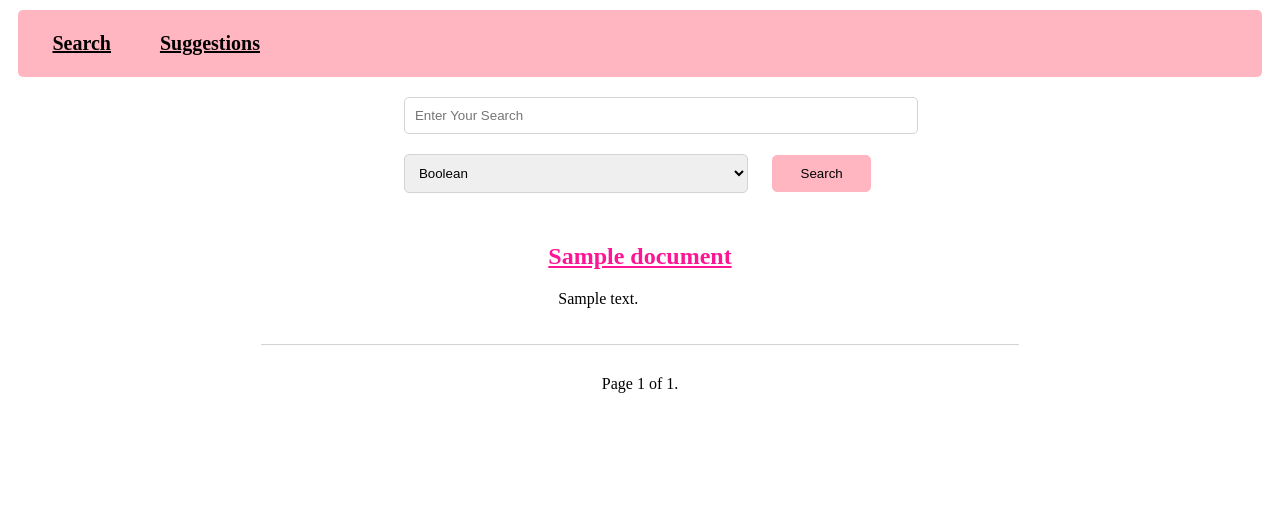
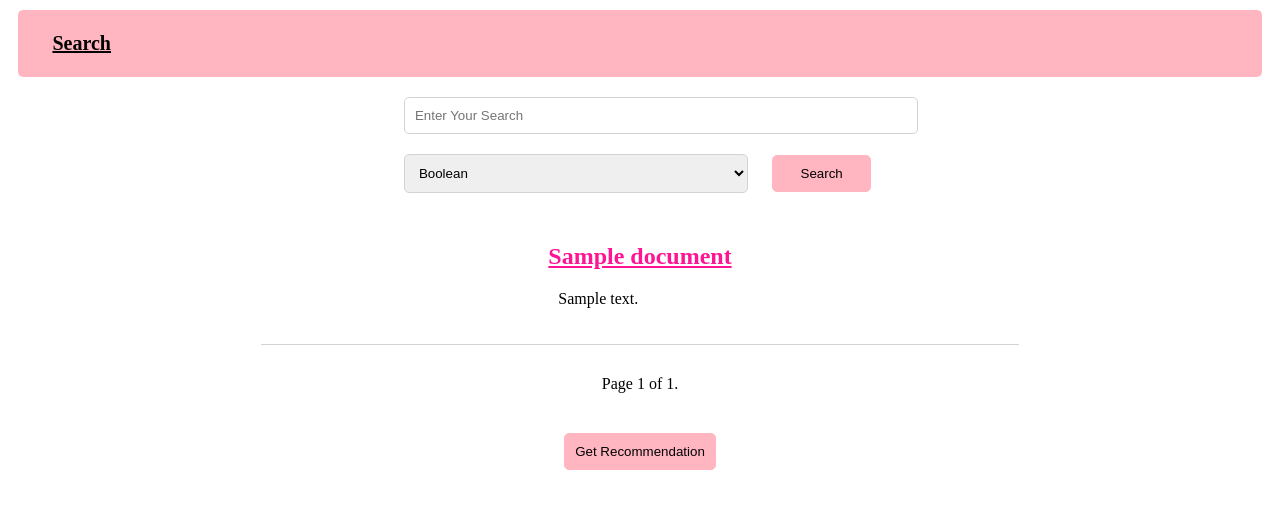
Before and after one commit to karendcl/SRI, a Django app: page /search/1/ in a window 1280 px wide. Shown: the top 509 px of the page. Run offline with Django 5.2, Linux system fonts and the light colour scheme; tables that the repository leaves empty hold one stand-in row (values such as "Sample post").

Commit message:
added recommendation system

```diff
--- a/src/djangoProject/urls.py
+++ b/src/djangoProject/urls.py
@@ -21,9 +21,10 @@ from . import views
 urlpatterns = [
     path('admin/', admin.site.urls),
     path('', views.main, name='main'),
-    path('about/', views.about, name='about'),
     #search method in views receives an argument
     path('search/', views.search, name='search'),
     path('search/<str:first>/', views.search, name='search'),
+    path('recommend/', views.recommendation, name='recommend'),
+
 
 ]
--- a/src/djangoProject/views.py
+++ b/src/djangoProject/views.py
@@ -16,6 +16,7 @@ BASE_DIR = Path(__file__).resolve().parent.parent
 sys.path.append(os.path.join(BASE_DIR, 'code'))
 
 import search_model
+import recommend
 
 
 def main(request):
@@ -68,3 +69,22 @@ def search(request, first = None):
     page = request.GET.get('page')
     page_obj = paginator.get_page(page)
     return render(request, "search.html", {"page_obj": page_obj})
+
+
+def recommendation(request):
+    #try to retrieve the docs from the session
+    try:
+        docs = request.session['docs']
+    except:
+        print("No docs in session")
+        return render(request, "recommendation.html", {"page_obj": None})
+
+    #get the recommendations
+    print(docs)
+    rec, authors, genres = recommend.get_recommendations(docs)
+    print(authors)
+
+    paginator = Paginator(rec, 3)
+    page = request.GET.get('page')
+    page_obj = paginator.get_page(page)
+    return render(request, "recommendation.html", {"page_obj": page_obj, "authors": authors, "genres": genres})
--- a/src/static/style.css
+++ b/src/static/style.css
@@ -171,8 +171,82 @@
 
 .results p{
     margin-left: 10px;
-
     width: 100%;
     text-align: left;
+}
+
+.results .intro{
+    width: 100%;
+    text-align: center;
+    margin: 10px;
+    padding: 10px;
+    border-radius: 5px;
+    display: flex;
+
+    h3 {
+        color: deeppink;
+        margin: 10px;
+        font-weight: bold;
+        font-size: larger;
+    /*    underline*/
+        text-decoration: underline;
+        text-shadow: lightcoral;
+        text-emphasis: lightcoral;
+    }
+
+
 
 }
+
+.results .intro .authors{
+
+    align-items: center;
+    margin: 10px;
+    padding: 10px;
+    border-radius: 5px;
+    width: 50%;
+    border-right: 1px solid lightgray;
+
+
+}
+
+.results .intro .genres{
+
+    align-items: center;
+    margin: 10px;
+    padding: 10px;
+    border-radius: 5px;
+    width: 50%;
+
+}
+
+.results .intro li{
+    list-style: none;
+}
+
+.rec button{
+    padding: 10px;
+    border-radius: 5px;
+    border: 1px solid lightpink;
+    background-color: lightpink;
+
+    cursor: pointer;
+    transition: 0.3s;
+    width: 20%
+    margin: 0 auto;
+}
+
+.rec button:hover{
+    background-color: lightcoral;
+    color: white;
+}
+
+.rec {
+    display: flex;
+    justify-content: center;
+    align-items: center;
+    margin: 20px;
+    padding: 10px;
+    border-radius: 5px;
+    text-align: center;
+}
--- a/src/templates/main.html
+++ b/src/templates/main.html
@@ -13,7 +13,7 @@
 <div class="menu">
 {#    href to search with a boolean as argument#}
     <a href="{% url 'search' True %}">Search</a>
-    <a href="{% url 'about' %}">Suggestions</a>
+
 </div>
 
 {% block content %}
--- a/src/templates/search.html
+++ b/src/templates/search.html
@@ -51,6 +51,11 @@
         {% endif %}
     </span>
 </div>
+
+        <div class="rec">
+<button onclick="location.href='/recommend/' ">Get Recommendation</button>
+</div>
+
     {% endif %}
 
 
```
Also changed, not shown: src/code/recommend.py (added, +37 -0 lines), src/templates/about.html (deleted, +0 -48 lines), src/templates/recommendation.html (added, +61 -0 lines).
